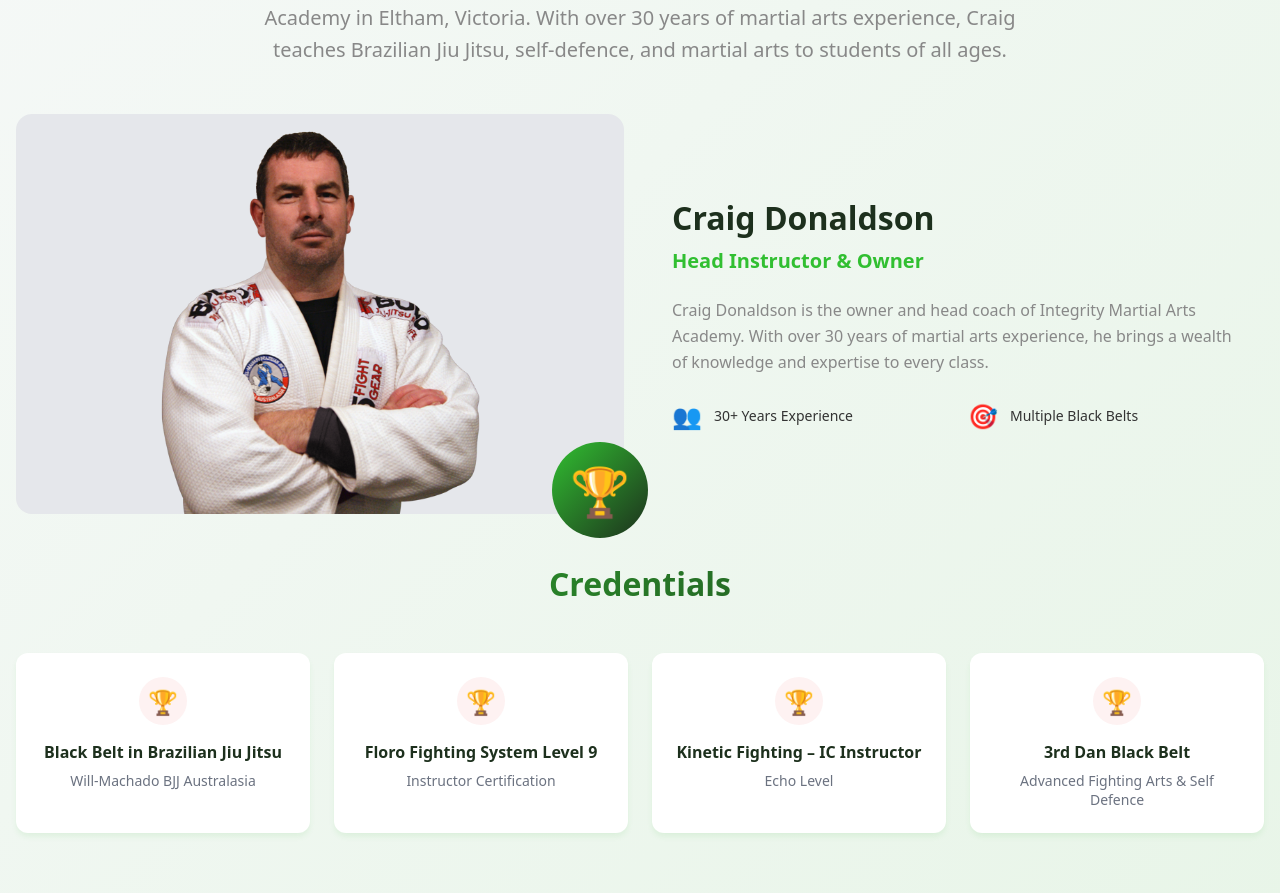
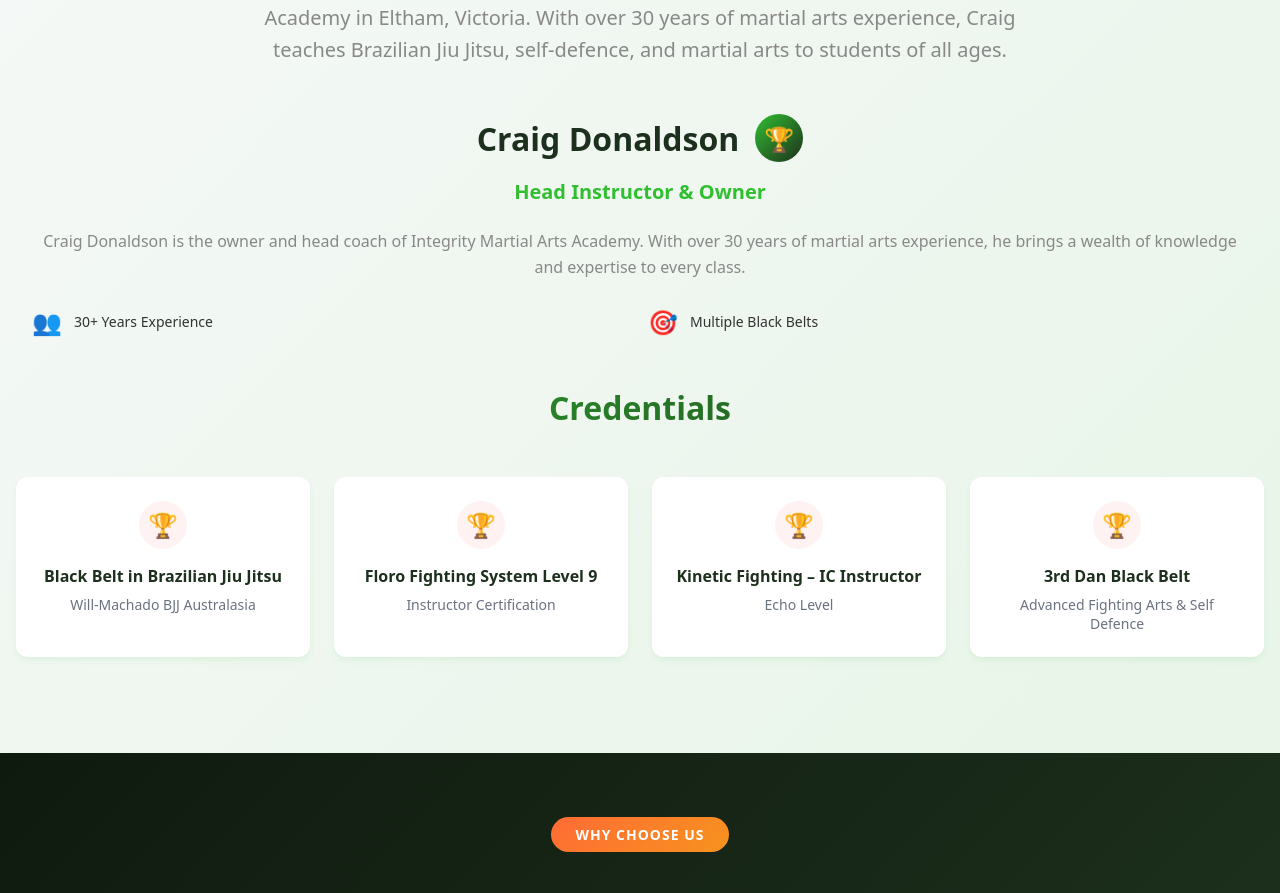
Before and after one commit to nsapsead/integrityMartialArtsAcademy, a Next.js app: page / in a window 1280 px wide. Shown: the part 2426-3319 px from the top of the page. Built offline with nearby package versions, Linux system fonts and the light colour scheme.

Commit message:
Remove duplicate Craig Donaldson image from About section and hide banner on mobile with persistent popup

```diff
--- a/src/components/About.tsx
+++ b/src/components/About.tsx
@@ -68,48 +68,36 @@
 
             {/* Craig's Profile */}
             <div style={{
-              display: 'grid',
-              gridTemplateColumns: '1fr 1fr',
-              gap: '2rem',
-              alignItems: 'center',
+              textAlign: 'center',
               marginBottom: '3rem'
             }}>
-          <div style={{ position: 'relative' }}>
+          <div style={{ padding: '0 1rem' }}>
             <div style={{
-              width: '100%',
-              height: '400px',
-              background: '#e5e7eb',
-              borderRadius: '1rem',
-              overflow: 'hidden',
-              backgroundImage: 'url("/images/craig-donaldson.png")',
-              backgroundSize: 'contain',
-              backgroundPosition: 'center center',
-              backgroundRepeat: 'no-repeat'
-            }}></div>
-            <div style={{
-              position: 'absolute',
-              bottom: '-1.5rem',
-              right: '-1.5rem',
-              width: '96px',
-              height: '96px',
-              background: 'linear-gradient(135deg, #31bf31, #1d301d)',
-              borderRadius: '50%',
               display: 'flex',
               alignItems: 'center',
               justifyContent: 'center',
-              fontSize: '3rem'
+              gap: '1rem',
+              marginBottom: '1rem'
             }}>
-              🏆
+              <h3 style={{
+                fontSize: '2rem',
+                fontWeight: 'bold',
+                color: '#1d301d',
+                margin: 0
+              }}>Craig Donaldson</h3>
+              <div style={{
+                width: '48px',
+                height: '48px',
+                background: 'linear-gradient(135deg, #31bf31, #1d301d)',
+                borderRadius: '50%',
+                display: 'flex',
+                alignItems: 'center',
+                justifyContent: 'center',
+                fontSize: '1.5rem'
+              }}>
+                🏆
+              </div>
             </div>
-          </div>
-
-          <div style={{ padding: '0 1rem' }}>
-            <h3 style={{
-              fontSize: '2rem',
-              fontWeight: 'bold',
-              color: '#1d301d',
-              marginBottom: '0.5rem'
-            }}>Craig Donaldson</h3>
             <p style={{
               fontSize: '1.25rem',
               color: '#31bf31',
--- a/src/components/Hero.tsx
+++ b/src/components/Hero.tsx
@@ -68,7 +68,7 @@
         background: 'linear-gradient(135deg, rgba(29, 48, 29, 0.6) 0%, rgba(15, 26, 15, 0.6) 100%)'
       }}></div>
 
-      {/* Special Offer Banner */}
+      {/* Special Offer Banner - Hidden on Mobile */}
       <div style={{
         position: 'absolute',
         top: '100px', // Position below the header
@@ -81,7 +81,8 @@
         zIndex: 15,
         animation: 'slideDown 0.8s ease-out, pulse 2s ease-in-out infinite 1s',
         boxShadow: '0 2px 10px rgba(255, 107, 53, 0.4)',
-        borderBottom: '2px solid #ff4500'
+        borderBottom: '2px solid #ff4500',
+        display: isMobile ? 'none' : 'block' // Hide on mobile
       }}>
         <div style={{
           display: 'flex',
@@ -177,7 +178,7 @@
         color: 'white',
         maxWidth: '1024px',
         padding: '0 1rem',
-        marginTop: '180px' // Increased to account for header + banner
+        marginTop: isMobile ? '120px' : '180px' // Reduced margin on mobile since banner is hidden
       }}>
               <h1 style={{
                 fontSize: 'clamp(3rem, 8vw, 6rem)',
@@ -410,8 +411,8 @@
         </div>
       )}
 
-      {/* Mobile Floating Special Offer Popup */}
-      {isScrolled && isMobile && (
+      {/* Mobile Floating Special Offer Popup - Always visible on mobile */}
+      {isMobile && (
         <div style={{
           position: 'fixed',
           bottom: '0',
```
